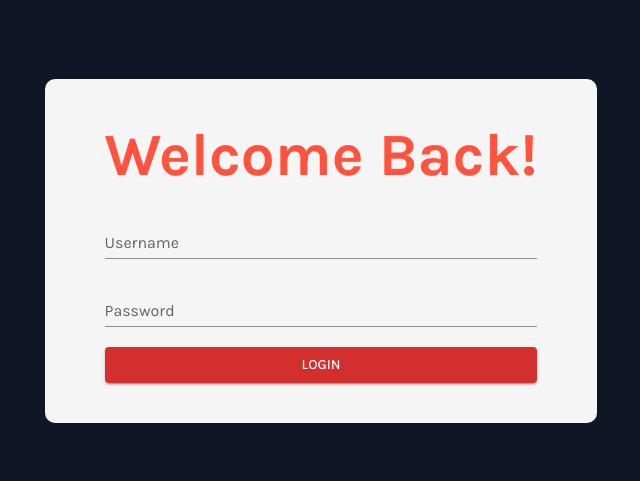
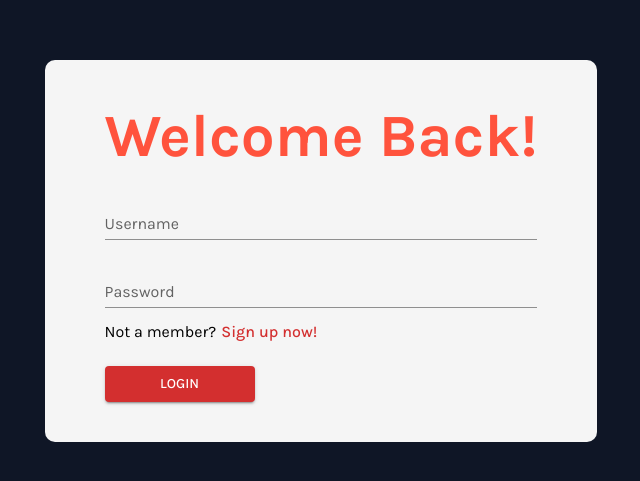
Before and after one commit to dream-lab-group/sae-community, a Next.js app: page / in a window 1280 px wide. Shown: the part 149-630 px from the top of the page, without its empty margins (319-959 px from the left). Built offline with nearby package versions, Linux system fonts and the light colour scheme.

Commit message:
added react-hook-form, added prettierignore, added registration component, refactored login / registration, blueprint design

```diff
--- a/package.json
+++ b/package.json
@@ -18,6 +18,7 @@
     "next-auth": "^4.3.4",
     "react": "18.1.0",
     "react-dom": "18.1.0",
+    "react-hook-form": "^7.31.0",
     "react-query": "^3.38.1"
   },
   "devDependencies": {
--- a/src/common/components/Login.tsx
+++ /dev/null
@@ -1,46 +0,0 @@
-import { Box, Button, TextField, Typography } from '@mui/material';
-
-export const Login = () => {
-  return (
-    <Box
-      sx={{
-        width: 'auto',
-        height: '100vh',
-        display: 'flex',
-        justifyContent: 'center',
-        alignItems: 'center',
-        background: '#0f1626',
-      }}
-    >
-      <Box
-        sx={{
-          display: 'flex',
-          flexDirection: 'column',
-          background: '#f5f5f5',
-          paddingY: '40px',
-          paddingX: '60px',
-          borderRadius: '10px',
-        }}
-      >
-        <Typography variant="h2" sx={{ color: '#ff533d', fontWeight: 700 }}>
-          Welcome Back!
-        </Typography>
-        <TextField
-          id="username"
-          label="Username"
-          variant="standard"
-          sx={{ marginTop: '20px' }}
-        />
-        <TextField
-          id="password"
-          label="Password"
-          variant="standard"
-          sx={{ marginTop: '20px', marginBottom: '20px' }}
-        />
-        <Button variant="contained" color="error">
-          Login
-        </Button>
-      </Box>
-    </Box>
-  );
-};
--- /dev/null
+++ b/src/common/components/login-registration/login-registraion.tsx
@@ -0,0 +1,44 @@
+import { Box } from '@mui/material';
+import { useState } from 'react';
+import { Login } from './login';
+import { Registration } from './registration';
+
+export const LoginRegistration = () => {
+  const [loginContext, setLoginContext] = useState('login');
+  return (
+    <Box
+      sx={{
+        width: 'auto',
+        height: '100vh',
+        display: 'flex',
+        justifyContent: 'center',
+        alignItems: 'center',
+        background: '#0f1626',
+      }}
+    >
+      <Box
+        sx={{
+          display: 'flex',
+          flexDirection: 'column',
+          background: '#f5f5f5',
+          paddingY: '40px',
+          paddingX: '60px',
+          borderRadius: '10px',
+          minWidth: '550px',
+        }}
+      >
+        {loginContext === 'login' ? (
+          <Login
+            loginContext={loginContext}
+            setLoginContext={setLoginContext}
+          />
+        ) : (
+          <Registration
+            loginContext={loginContext}
+            setLoginContext={setLoginContext}
+          />
+        )}
+      </Box>
+    </Box>
+  );
+};
--- /dev/null
+++ b/src/common/components/login-registration/login.tsx
@@ -0,0 +1,53 @@
+import { Box, Button, TextField, Typography } from '@mui/material';
+import { SetStateAction } from 'react';
+
+type LoginContextProps = {
+  loginContext: string;
+  setLoginContext: React.Dispatch<SetStateAction<string>>;
+};
+
+export const Login = ({ loginContext, setLoginContext }: LoginContextProps) => {
+  return (
+    <>
+      <Typography variant="h2" sx={{ color: '#ff533d', fontWeight: 700 }}>
+        Welcome Back!
+      </Typography>
+      <TextField
+        id="username"
+        label="Username"
+        variant="standard"
+        sx={{ marginTop: '20px' }}
+      />
+      <TextField
+        id="password"
+        label="Password"
+        variant="standard"
+        sx={{ marginTop: '20px', marginBottom: '10px' }}
+      />
+      <Box sx={{ display: 'flex', alignItems: 'center', marginBottom: '20px' }}>
+        <Typography>Not a member?</Typography>
+        <Button
+          variant="text"
+          color="error"
+          sx={{
+            padding: 0,
+            fontFamily: `'Karla', sans-serif`,
+            fontSize: '16px',
+            marginLeft: '5px',
+            textTransform: 'none',
+          }}
+          onClick={() => setLoginContext('register')}
+        >
+          Sign up now!
+        </Button>
+      </Box>
+      <Button
+        variant="contained"
+        color="error"
+        sx={{ alignSelf: 'flex-start', width: '150px' }}
+      >
+        {loginContext}
+      </Button>
+    </>
+  );
+};
--- /dev/null
+++ b/src/common/components/login-registration/registration.tsx
@@ -0,0 +1,85 @@
+import { Box, Button, TextField, Typography } from '@mui/material';
+import { SetStateAction } from 'react';
+
+type LoginContextProps = {
+  loginContext: string;
+  setLoginContext: React.Dispatch<SetStateAction<string>>;
+};
+
+export const Registration = ({
+  loginContext,
+  setLoginContext,
+}: LoginContextProps) => {
+  return (
+    <>
+      <Typography variant="h2" sx={{ color: '#ff533d', fontWeight: 700 }}>
+        Hey there!
+      </Typography>
+      <Box
+        sx={{
+          display: 'flex',
+          justifyContent: 'space-between',
+          marginBottom: '20px',
+        }}
+      >
+        <TextField
+          id="name"
+          label="name"
+          variant="standard"
+          sx={{ width: '200px' }}
+        />
+        <TextField
+          id="lastname"
+          label="lastname"
+          variant="standard"
+          sx={{ width: '200px' }}
+        />
+      </Box>
+      <Box
+        sx={{
+          display: 'flex',
+          justifyContent: 'space-between',
+          marginBottom: '20px',
+        }}
+      >
+        <TextField
+          id="userame"
+          label="username"
+          variant="standard"
+          sx={{ width: '200px' }}
+        />
+        <TextField
+          id="password"
+          label="password"
+          variant="standard"
+          sx={{ width: '200px' }}
+        />
+      </Box>
+      <TextField id="email" label="email" variant="standard" />
+      <Box sx={{ display: 'flex', alignItems: 'center', marginBottom: '20px' }}>
+        <Typography>Already a member?</Typography>
+        <Button
+          variant="text"
+          color="error"
+          sx={{
+            padding: 0,
+            fontFamily: `'Karla', sans-serif`,
+            fontSize: '16px',
+            marginLeft: '5px',
+            textTransform: 'none',
+          }}
+          onClick={() => setLoginContext('login')}
+        >
+          Sign in now!
+        </Button>
+      </Box>
+      <Button
+        variant="contained"
+        color="error"
+        sx={{ alignSelf: 'flex-start', width: '150px' }}
+      >
+        {loginContext}
+      </Button>
+    </>
+  );
+};
--- a/src/pages/index.tsx
+++ b/src/pages/index.tsx
@@ -1,10 +1,10 @@
 import type { NextPage } from 'next';
-import { Login } from '../common/components/Login';
+import { LoginRegistration } from '../common/components/login-registration/login-registraion';
 
 const Home: NextPage = () => {
   return (
     <>
-      <Login />
+      <LoginRegistration />
     </>
   );
 };
```
Also changed, not shown: 2 other files (tests, documents, lock files or other folders).
